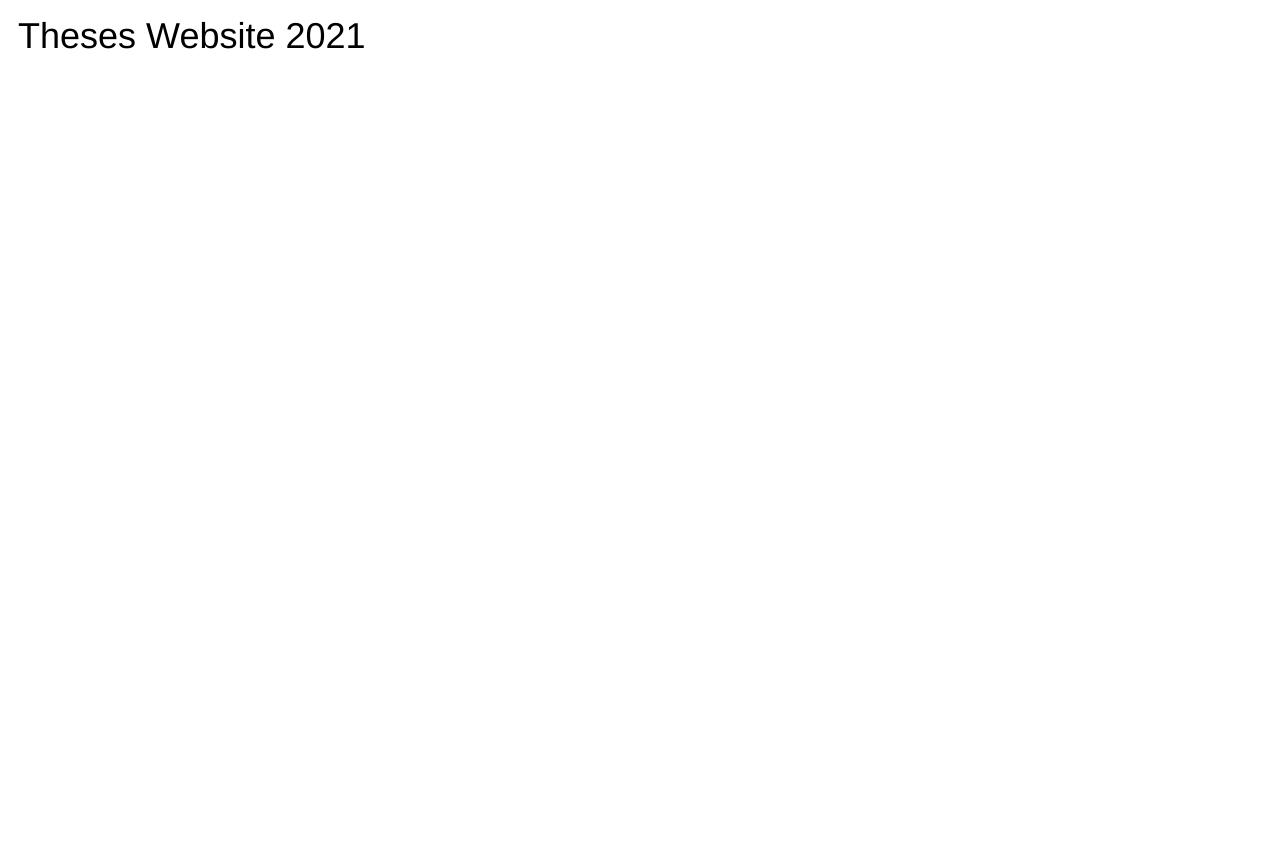
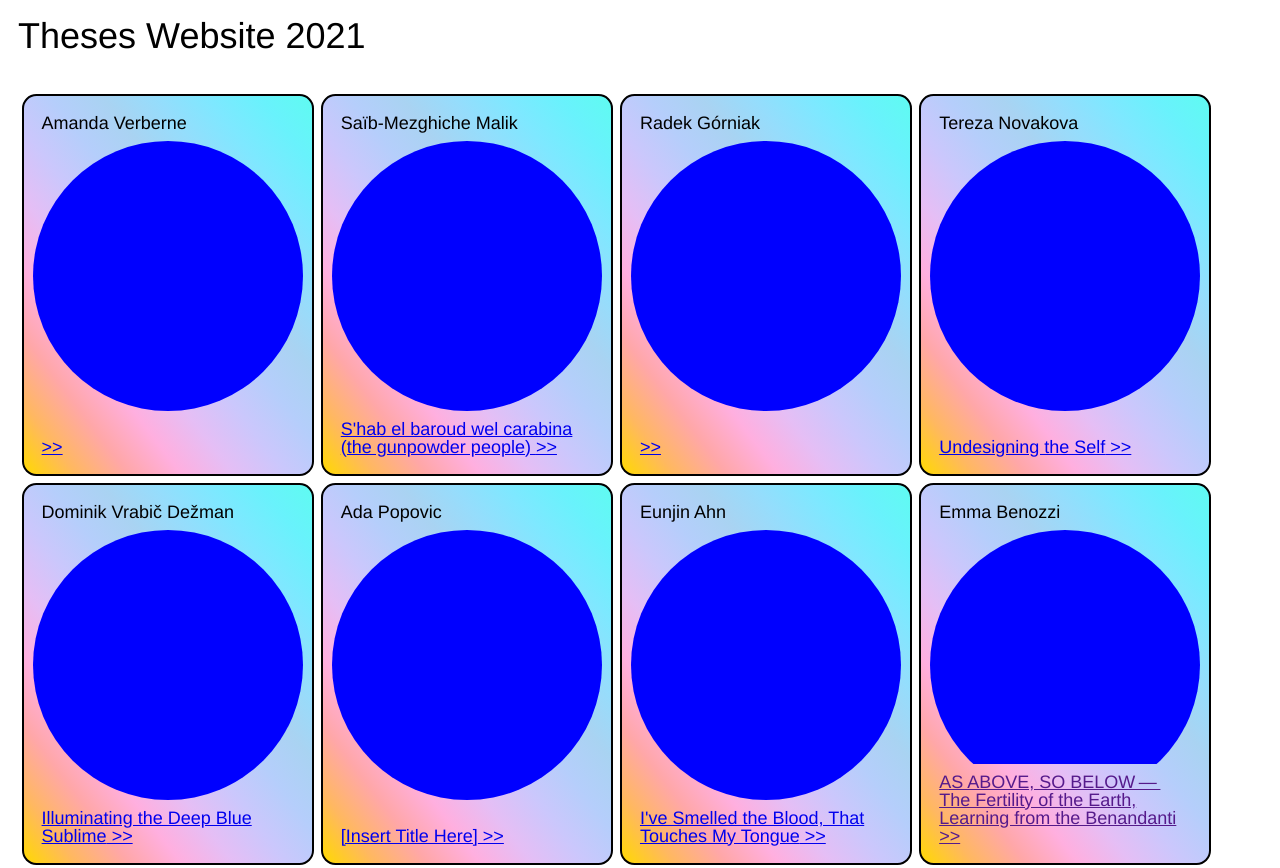
Before and after one commit to kabk/go-theses-21, a plain HTML site: page index.html in a window 1280 px wide. Shown: the top 868 px of the page. Before the commit the page ends 800 px from the top, so only its background shows below. Drawn offline with Linux system fonts and the light colour scheme; no server answers.

Commit message:
update CSS, JS

```diff
--- a/css/style.css
+++ b/css/style.css
@@ -16,11 +16,30 @@ body {
 }
 
 .grid-cell {
-  overflow: scroll;
+  overflow: hidden;
   width: 15em;
   height: 20em;
   margin: 0.2rem;
   border-radius: 0.8rem;
+  border: 2px solid black;
+  padding: 0.5em;
+
+  background-attachment: fixed;
+  background-image: linear-gradient(
+    to right top,
+    #ffd900,
+    #ffb860,
+    #ffa7a8,
+    #ffafdf,
+    #e5bef5,
+    #cbc7fc,
+    #b5cefb,
+    #a9d3f2,
+    #95ddfc,
+    #7ee8ff,
+    #69f2fc,
+    #5ffbf1
+  );
 }
 
 .grid-cell-front {
@@ -30,9 +49,17 @@ body {
   height: 20em;
 }
 
+.cell-front__middle {
+  width: 15em;
+  height: 20em;
+  overflow: scroll;
+}
+
 .thesis-shape {
-  flex: 1 1 auto;
-  background-color: yellow;
+  height: 15em;
+  width: 100%;
+  background-color: blue;
+  border-radius: 10em;
 }
 
 .grid-cell-back {
@@ -46,7 +73,7 @@ h1 {
 }
 
 .grid-cell-front h2 {
-  color: Red;
+  color: black;
   padding: 0.5rem;
 }
 
--- a/js/main.js
+++ b/js/main.js
@@ -1,4 +1,4 @@
-const url = "theses-final.json";
+const url = "js/theses-final.json";
 
 fetch(url)
   .then((response) => response.json())
@@ -52,7 +52,7 @@ fetch(url)
 
       // middle DIV
       let middleDiv = document.createElement("div");
-      middleDiv.className("cell-front__middle");
+      middleDiv.className = "cell-front__middle";
 
       // Add items to FRONT
       thesisContainerFront.appendChild(fullNameHTML);
@@ -67,10 +67,6 @@ fetch(url)
 
       thesisContainerMaster.appendChild(thesisContainerFront);
       thesisContainerMaster.appendChild(thesisContainerBack);
-
-      document
-        .querySelectorAll(".grid-cell-front")
-        .forEach((cell) => (cell.style.backgroundColor = "pink"));
     });
   })
   .catch((err) =>
```
